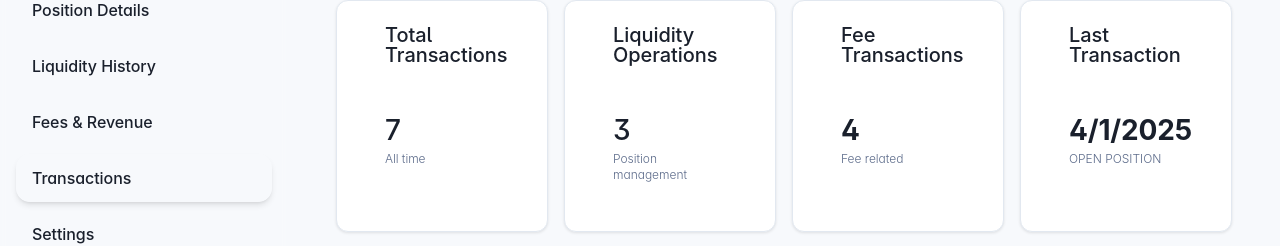
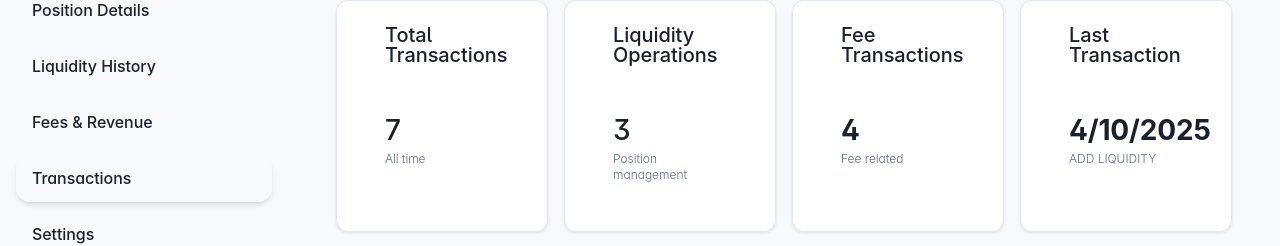
Before and after one commit to algo-traders-club/dolphin, a Next.js app in the folder packages/dashboard/: page /transactions in a window 1280 px wide. Shown: the part 182-428 px from the top of the page. Built offline with nearby package versions, Linux system fonts and the light colour scheme.

Commit message:
Fix Last Transaction display to show most recent transaction by date

```diff
--- a/packages/dashboard/src/app/transactions/page.tsx
+++ b/packages/dashboard/src/app/transactions/page.tsx
@@ -234,12 +234,20 @@ export default function TransactionsPage() {
               <CardTitle className="text-sm font-medium">Last Transaction</CardTitle>
             </CardHeader>
             <CardContent>
-              <div className="text-2xl font-bold">
-                {new Date(transactions[0].timestamp).toLocaleDateString()}
-              </div>
-              <p className="text-xs text-muted-foreground mt-1">
-                {transactions[0].type.replace('_', ' ')}
-              </p>
+              {(() => {
+                const latestTx = [...transactions].sort((a, b) =>
+                  new Date(b.timestamp).getTime() - new Date(a.timestamp).getTime())[0];
+                return (
+                  <>
+                    <div className="text-2xl font-bold">
+                      {new Date(latestTx.timestamp).toLocaleDateString()}
+                    </div>
+                    <p className="text-xs text-muted-foreground mt-1">
+                      {latestTx.type.replace('_', ' ')}
+                    </p>
+                  </>
+                );
+              })()}
             </CardContent>
           </Card>
         </div>
```
